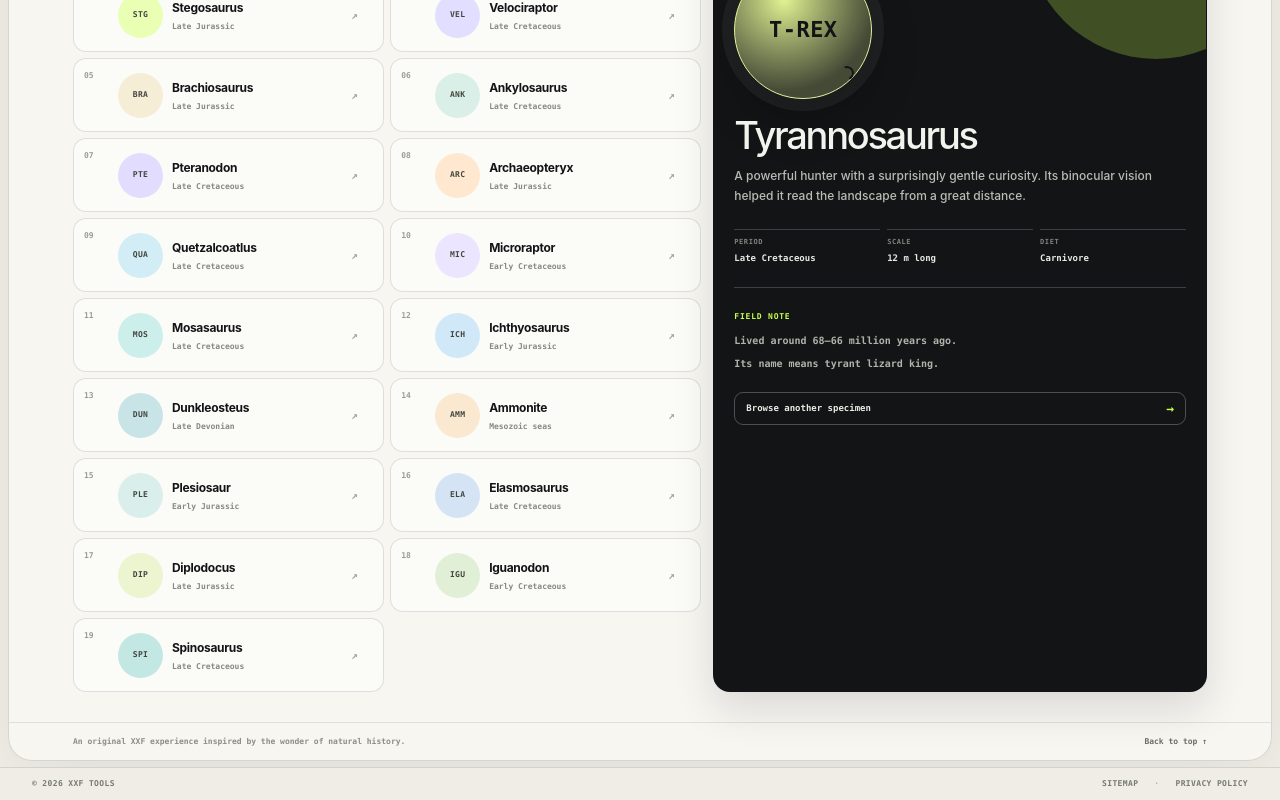
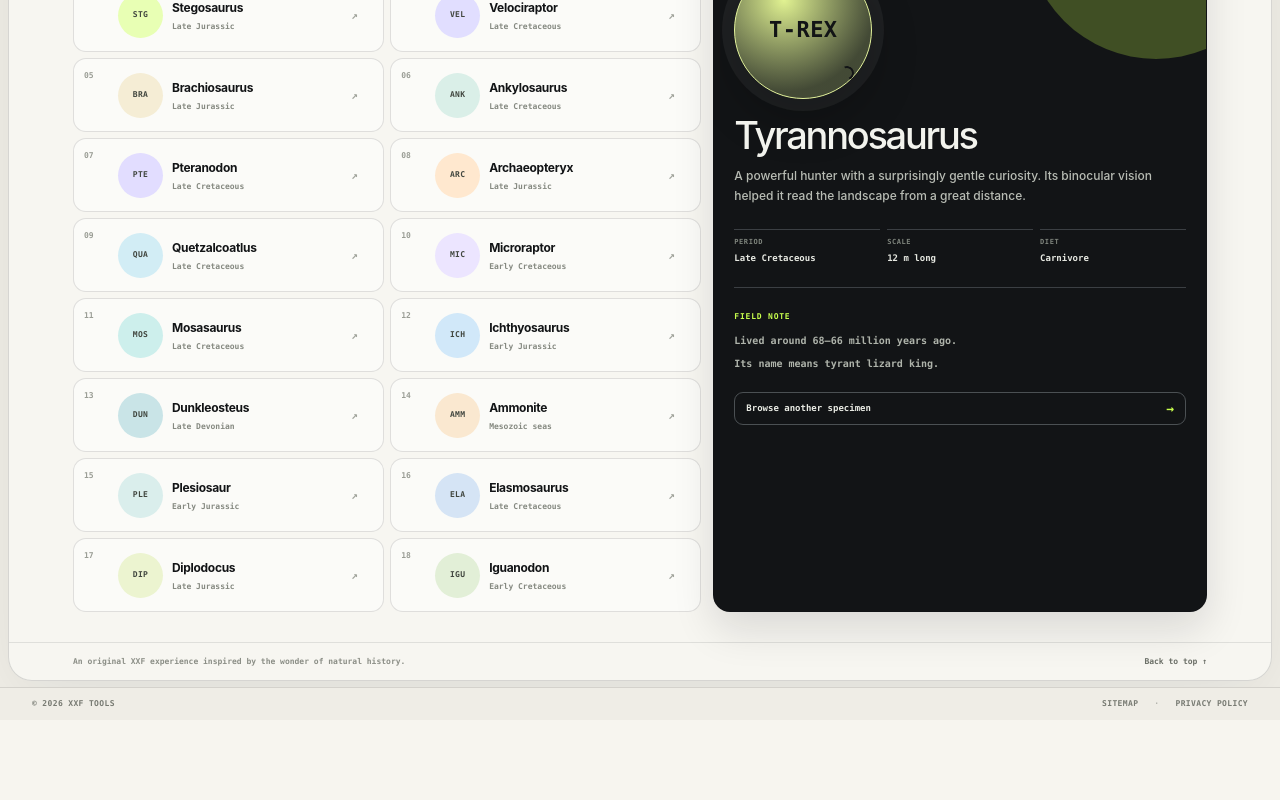
Before and after one commit to sufaith/xxf-json-frontend-toolbox, a Next.js app: page /animal in a window 1280 px wide. Shown: the part 1057-1857 px from the top of the page. After the commit the page ends 1777 px from the top, so only its background shows below. Built offline with nearby package versions, Linux system fonts and the light colour scheme.

Commit message:
Update AnimalMuseum.tsx

```diff
--- a/components/AnimalMuseum.tsx
+++ b/components/AnimalMuseum.tsx
@@ -42,7 +42,6 @@ const exhibits: Exhibit[] = [
   { id: "elasmosaurus", name: { en: "Elasmosaurus", zh: "薄片龙" }, group: "water", groupLabel: { en: "Water", zh: "水域" }, period: { en: "Late Cretaceous", zh: "白垩纪晚期" }, size: { en: "10 m long", zh: "约 10 米长" }, diet: { en: "Fish eater", zh: "食鱼" }, glyph: "ELA", color: "#9bbfe8", story: { en: "A remarkably long neck and compact body helped it search the ancient inland seas for food.", zh: "修长的脖子与紧凑的身体，帮助它在远古内海中寻找食物。" }, facts: [{ en: "Its neck made up more than half its body length.", zh: "它的脖子超过身体长度的一半。" }, { en: "It used its flippers like underwater wings.", zh: "它像用水下翅膀一样使用鳍肢。" }] },
   { id: "diplodocus", name: { en: "Diplodocus", zh: "梁龙" }, group: "land", groupLabel: { en: "Land", zh: "陆地" }, period: { en: "Late Jurassic", zh: "侏罗纪晚期" }, size: { en: "27 m long", zh: "约 27 米长" }, diet: { en: "Herbivore", zh: "植食" }, glyph: "DIP", color: "#d2e58f", story: { en: "A long-tailed giant that moved through fern-rich floodplains in slow, steady steps.", zh: "它拖着长尾，在蕨类繁茂的洪泛平原上缓慢而稳定地前进。" }, facts: [{ en: "Its whip-like tail may have helped with communication.", zh: "鞭状尾巴可能用于交流。" }, { en: "Its peg-like teeth were suited to stripping plants.", zh: "钉状牙齿适合剥取植物。" }] },
   { id: "iguanodon", name: { en: "Iguanodon", zh: "禽龙" }, group: "land", groupLabel: { en: "Land", zh: "陆地" }, period: { en: "Early Cretaceous", zh: "白垩纪早期" }, size: { en: "10 m long", zh: "约 10 米长" }, diet: { en: "Herbivore", zh: "植食" }, glyph: "IGU", color: "#bbd99f", story: { en: "A sturdy plant eater with a thumb spike, it could browse on two legs or walk on all fours.", zh: "结实的植食者，拇指上有尖刺，既能用两足取食，也能四足行走。" }, facts: [{ en: "The famous thumb spike may have been defensive.", zh: "著名的拇指尖刺可能用于防御。" }, { en: "It was one of the first dinosaurs known to science.", zh: "它是最早被科学界认识的恐龙之一。" }] },
-  { id: "spinosaurus", name: { en: "Spinosaurus", zh: "棘龙" }, group: "water", groupLabel: { en: "Water", zh: "水域" }, period: { en: "Late Cretaceous", zh: "白垩纪晚期" }, size: { en: "15 m long", zh: "约 15 米长" }, diet: { en: "Fish eater", zh: "食鱼" }, glyph: "SPI", color: "#70c6bc", story: { en: "A sail-backed predator adapted to rivers and shorelines, with a long snout suited to catching fish.", zh: "背帆捕食者，适应河流和海岸环境，长吻适合捕捉鱼类。" }, facts: [{ en: "Its tall back spines supported a sail-like structure.", zh: "高耸的背部棘突支撑着帆状结构。" }, { en: "It is considered one of the most aquatic dinosaurs.", zh: "它被认为是最适应水环境的恐龙之一。" }] },
 ];
 
 const labels = {
```
